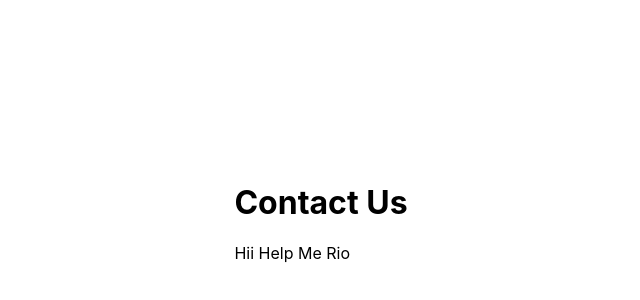
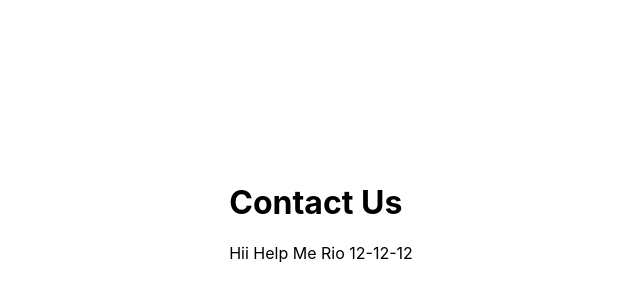
Before and after one commit to riohifi/webapp, a Next.js app: page /Contact in a window 1280 px wide. Shown: the part 188-488 px from the top of the page, without its empty margins (319-959 px from the left). Built offline with nearby package versions, Linux system fonts and the light colour scheme.

Commit message:
add moment

```diff
--- a/package.json
+++ b/package.json
@@ -9,6 +9,7 @@
     "lint": "next lint"
   },
   "dependencies": {
+    "moment": "^2.29.1",
     "next": "11.1.2",
     "pm2": "^5.1.2",
     "react": "17.0.2",
--- a/pages/Contact.js
+++ b/pages/Contact.js
@@ -1,13 +1,15 @@
 import Head from 'next/head'
 import Image from 'next/image'
 import styles from '../styles/Home.module.css'
+
+import moment from 'moment';
 
 export default function Contact() {
   return (
     <div className={styles.container}>
       <div>
         <h1>Contact Us</h1>
-        <span>Hii Help Me Rio </span>
+        <span>Hii Help Me Rio {moment('12/12/2012').format('DD-MM-YY')} </span>
       </div>
     </div>
   )
```
Also changed, not shown: 1 other file (tests, documents, lock files or other folders).
